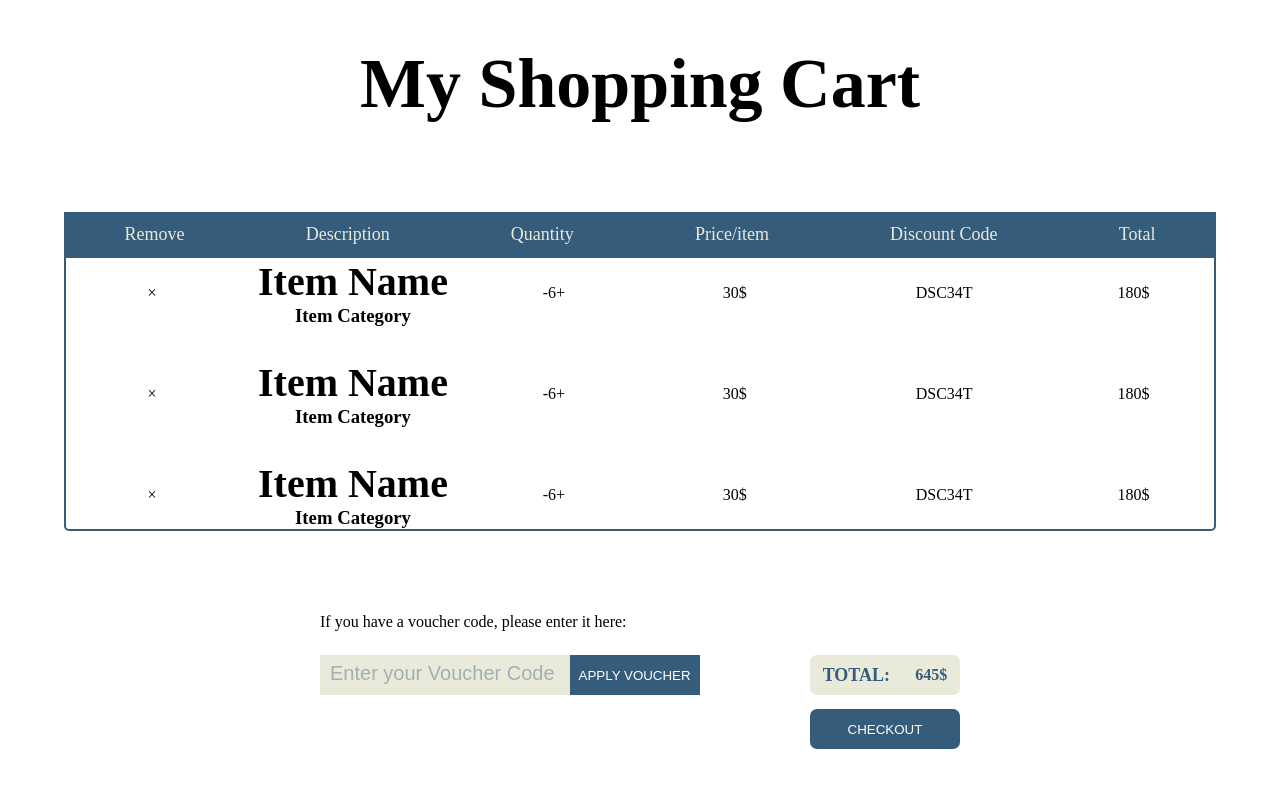
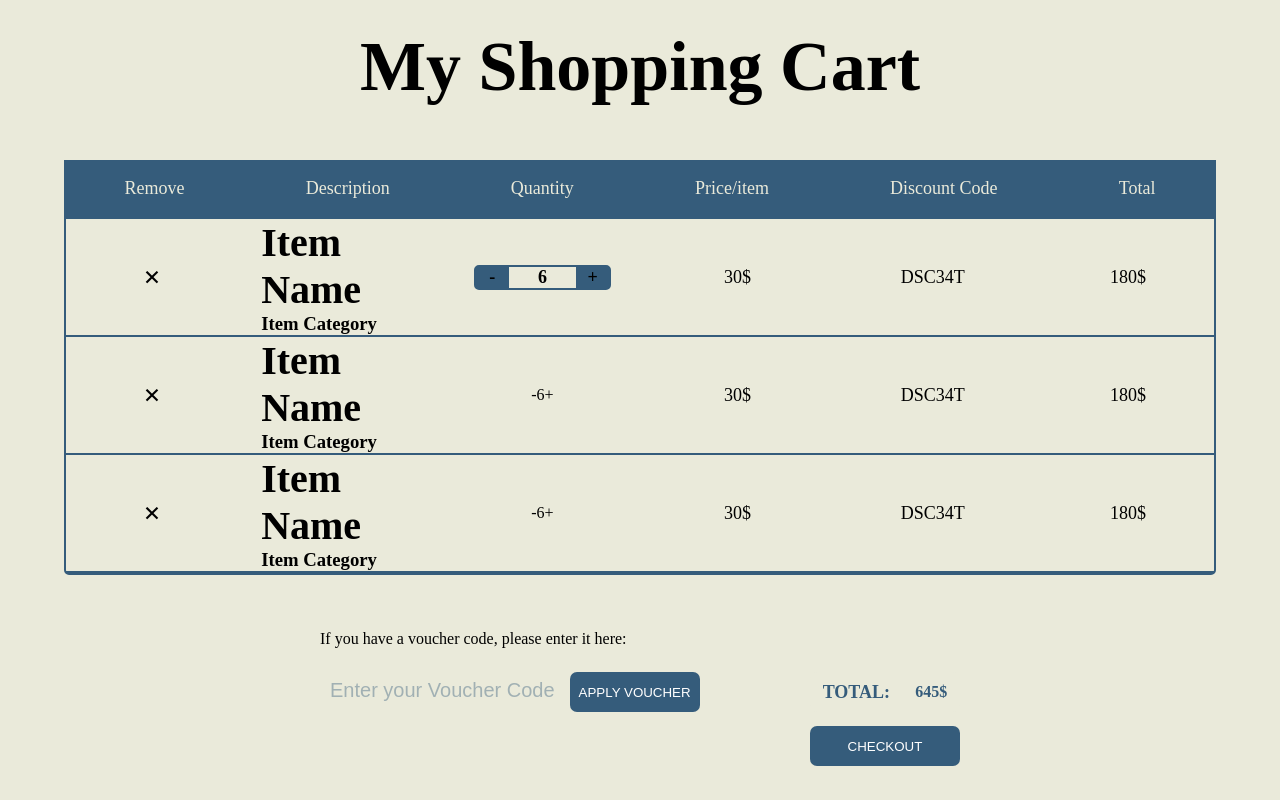
Before and after one commit to SourayaAbdelKader/e-commerce_fullstack, a PHP site: page /cart.html in a window 1280 px wide. Run offline with PHP 8.4, Linux system fonts and the light colour scheme.

Commit message:
Styling each item cart data shown, quantity, price.. in '/styles/index.css

```diff
--- a/client-frontend/cart.html
+++ b/client-frontend/cart.html
@@ -9,7 +9,7 @@
   </head>
   <body>
     <!-- START OF CART HTML -->
-    <main class="cart-page">
+    <main class="cart-page antiquewhite-bg">
       <h1>My Shopping Cart</h1>
       <!-- START OF CART ITEMS CONTAINER -->
       <section class="cart-container">
@@ -30,20 +30,22 @@
         <div id="cart-items" class="cart-items">
           <!-- START OF SINGLE ITEM -->
           <div class="cart-item">
-            <span class="item-remove">&times;</span>
+            <div class="item-remove">&times;</div>
             <div class="item-info">
               <img src="" alt="" />
               <h2>Item Name</h2>
               <h3>Item Category</h3>
             </div>
             <div class="item-quantity">
+              <div class="quantity-box blue-bg">
               <span class="decrement">-</span>
-              <span class="quantity">6</span>
+              <span class="quantity antiquewhite-bg">6</span>
               <span class="increment">+</span>
+              </div>
             </div>
-            <span class="price-item">30$</span>
-            <span class="discount-code">DSC34T</span>
-            <span class="item-total">180$</span>
+            <div class="price-item">30$</div>
+            <div class="discount-code">DSC34T</div>
+            <div class="item-total">180$</div>
           </div>
           <!-- END OF SINGLE ITEM -->
           <!-- START OF SINGLE ITEM -->
--- a/client-frontend/styles/index.css
+++ b/client-frontend/styles/index.css
@@ -279,7 +279,7 @@ p {
 .cart-page .cart-container {
   width: 90%;
 }
-.cart-container .cart-titles{
+.cart-container .cart-titles {
   height: 15%;
 }
 .cart-container .cart-titles ul {
@@ -287,64 +287,105 @@ p {
   justify-content: space-around;
   align-items: center;
   height: 100%;
-  font-size:18px;
+  font-size: 18px;
 }
-.cart-container .cart-items{
+.cart-container .cart-items {
   border: 2px solid #355c7b;
   border-bottom-left-radius: 5px;
   border-bottom-right-radius: 5px;
   display: flex;
   flex-direction: column;
-  gap:2em;
+  justify-content: center;
+  font-weight: 520;
 }
+/* Cart single item */
 .cart-item {
   display: flex;
-  justify-content: flex-start;
+  min-height: 100px;
+  justify-content: space-between;
+  align-items: center;
+  border-bottom: 2px solid #355c7b;
 }
 .cart-item .item-remove {
+  width: 15%;
   display: flex;
-  flex-basis: 15%;
   justify-content: center;
   align-items: center;
+  font-size: 30px;
+  font-weight: bolder;
 }
 .cart-item .item-info {
-  flex-basis: 20%;
+  width: 15%;
   display: flex;
   flex-direction: column;
   justify-content: center;
-  align-items: center;
+  align-items: flex-start;
 }
 .cart-item .item-quantity {
-  flex-basis: 15%;
+  width: 15%;
   text-align: center;
   display: flex;
   justify-content: center;
   align-items: center;
 }
+.cart-item .item-quantity .quantity-box {
+  border: 2px solid #355c7b;
+  display: flex;
+  align-items: center;
+  justify-content: space-between;
+  width: 80%;
+  height: 50%;
+  border-radius: 5px;
+  font-weight: bold;
+}
+.quantity-box .decrement,
+.quantity-box .increment {
+  width: 25%;
+  height: 100%;
+  display: flex;
+  font-size: 18px;
+  justify-content: center;
+  align-items: center;
+  margin: 0;
+  font-weight: bolder;
+  cursor: pointer;
+}
+.quantity-box .quantity {
+  height: 100%;
+  flex-grow: 1;
+  display: flex;
+  justify-content: center;
+  align-items: center;
+  font-size: 18px;
+  border-right: 2px solid #eaeada;
+  border-left: 2px solid #eaeada;
+}
 .cart-item .price-item {
-  flex-basis: 16.5%;
+  width: 15%;
+  text-align: center;
+  display: flex;
+  font-size: 18px;
+  justify-content: center;
+  align-items: center;
+}
+.cart-item .discount-code {
+  width: 15%;
+  text-align: center;
+  display: flex;
+  justify-content: center;
+  align-items: center;
+  font-size: 18px;
+}
+.cart-item .item-total {
+  width: 15%;
+  font-size: 18px;
   text-align: center;
   display: flex;
   justify-content: center;
   align-items: center;
 }
-.cart-item .discount-code {
-  flex-basis: 20%;
-  text-align: center;
-  display: flex;
-  justify-content: center;
-  align-items: center;
-}
-.cart-item .item-total {
-  flex-basis: 13%;
-  text-align: center;
-  display: flex;
-  justify-content: center;
-  align-items: center;
-}
+/* Cart single item */
 /* End of Cart container */
-
-
 
 /* End of Cart container */
 
@@ -360,23 +401,24 @@ p {
   border-radius: 7px;
 }
 .cart-checkout {
+  margin-top: 20px;
   width: 50%;
   height: 20%;
   display: flex;
   flex-direction: column;
   justify-content: space-around;
 }
-.checkout-top .cart-total{
+.checkout-top .cart-total {
   display: flex;
   align-items: center;
   justify-content: space-around;
   width: 130px;
   height: 40px;
-    width:150px;
+  width: 150px;
   font-weight: bold;
   border-radius: 7px;
 }
-.checkout-top .cart-total label{
+.checkout-top .cart-total label {
   font-weight: bold;
   text-transform: uppercase;
   font-size: 18px;
@@ -391,7 +433,6 @@ p {
 }
 .cart-checkout .vouchers-total .voucher-submit {
   border-left: 0;
-  border-radius: 0;
 }
 
 .cart-checkout .vouchers-total input {
@@ -405,8 +446,8 @@ p {
   width: 100%;
   text-align: end;
 }
-.cart-checkout .checkout-bottom .checkout-submit{
-  width:150px;
+.cart-checkout .checkout-bottom .checkout-submit {
+  width: 150px;
 }
 /* End of Cart checkout */
 
```
